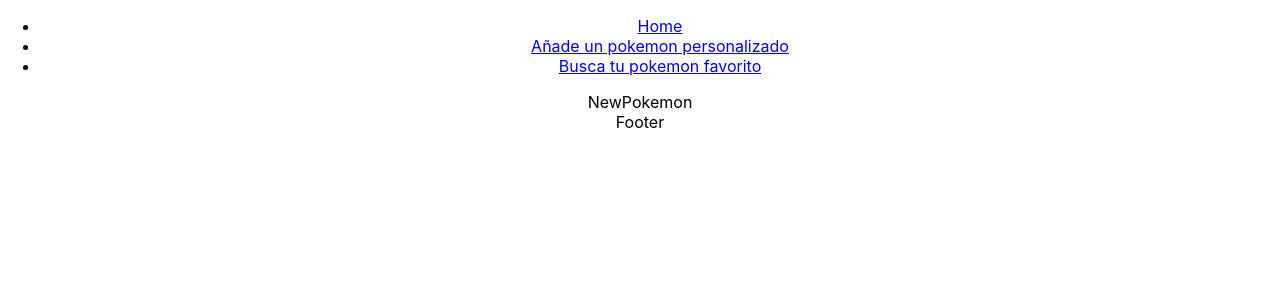
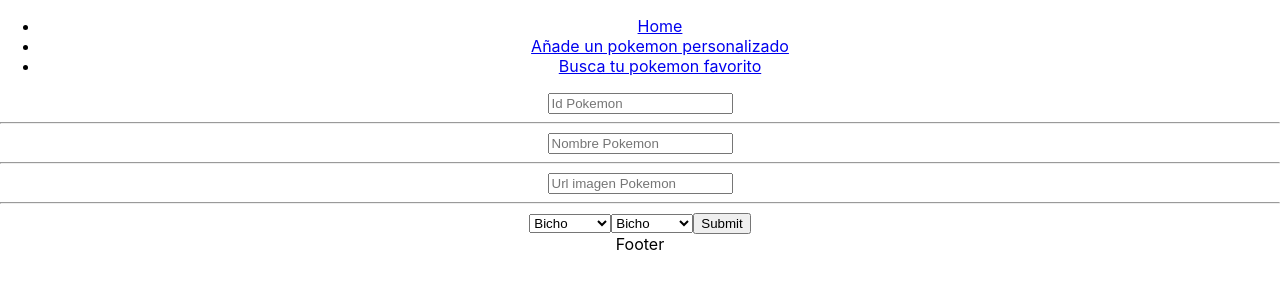
Before and after one commit to City93/poke-react, a React (Create React App) app: page /new in a window 1280 px wide. Shown: the top 300 px of the page. Built offline with nearby package versions, Linux system fonts and the light colour scheme.

Commit message:
optional form created

```diff
--- a/package.json
+++ b/package.json
@@ -8,6 +8,7 @@
     "@testing-library/user-event": "^13.5.0",
     "axios": "^0.24.0",
     "react": "^17.0.2",
+    "react-hook-form": "^7.22.2",
     "react-router-dom": "^6.2.1",
     "react-scripts": "5.0.0",
     "use-debounce": "^7.0.1",
--- a/src/components/Main/Main.jsx
+++ b/src/components/Main/Main.jsx
@@ -17,7 +17,7 @@ const Main = () => {
   useEffect(() => {
     const getPokemons = async (pokemonName) =>{
 
-      if(value && !(pokemon.find(element => element.name === pokemonName))) try{
+      if(value && !(pokemon.find(element => element.name === pokemonName.toLowerCase()))) try{
         const data = await axios.get(`https://pokeapi.co/api/v2/pokemon/${pokemonName.toLowerCase()}`)
         const pokeInfo = {
           name: data.data.name,
@@ -35,12 +35,15 @@ const Main = () => {
   const handleChange = (name) =>{
     changeInput(name)
   }
+  const newPokemon = (pokeInfo) =>{
+    changePokemon([...pokemon,pokeInfo])
+  }
 
 
   return <main className="main">
     <Routes>
       <Route path="/" element={<ListaPokemon pokeInfo={pokemon}/>} exact />
-      <Route path="/new" element={<NewPokemon/>} />
+      <Route path="/new" element={<NewPokemon newPokemon = {(e) =>newPokemon(e)}/>} />
       <Route path="/search" element={<Form lastPokemon={lastPokemon} handleChange = {(e) =>handleChange(e)}/>} />
     </Routes>
   </main>;
--- a/src/components/NewPokemon/NewPokemon.jsx
+++ b/src/components/NewPokemon/NewPokemon.jsx
@@ -1,7 +1,63 @@
 import React from "react";
+import { useForm } from "react-hook-form";
 
-const NewPokemon = () => {
-  return <div>NewPokemon</div>;
+const NewPokemon = (props) => {
+
+  const { register, handleSubmit } = useForm();
+
+
+  const onSubmit = data => props.newPokemon(data);
+
+
+  return     <form onSubmit={handleSubmit(onSubmit)}>
+  {/* register your input into the hook by invoking the "register" function */}
+  <input required placeholder="Id Pokemon"{...register("id")} /><hr/>
+  <input minLength='3' required placeholder="Nombre Pokemon"{...register("name")} /><hr/>
+  <input required placeholder="Url imagen Pokemon"{...register("img")} /><hr/>
+  <select required {...register("type1")}>
+        <option value="bicho">Bicho</option>
+        <option value="siniestro">Siniestro</option>
+        <option value="dragon">Dragon</option>
+        <option value="electrico">Electrico</option>
+        <option value="hada">Hada</option>
+        <option value="lucha">Lucha</option>
+        <option value="fuego">Fuego</option>
+        <option value="volador">Volador</option>
+        <option value="fantasma">Fantasma</option>
+        <option value="planta">Planta</option>
+        <option value="tierra">Tierra</option>
+        <option value="hielo">Hielo</option>
+        <option value="normal">Normal</option>
+        <option value="veneno">Veneno</option>
+        <option value="psiquico">Psiquico</option>
+        <option value="piedra">Piedra</option>
+        <option value="acero">Acero</option>
+        <option value="agua">Agua</option>
+  </select>
+  <select {...register("type2")}>
+  <option placeholder="Tipo 2" value="bicho">Bicho</option>
+        <option value="" defaultValue>Tipo 2</option>
+        <option value="siniestro">Siniestro</option>
+        <option value="dragon">Dragon</option>
+        <option value="electrico">Electrico</option>
+        <option value="hada">Hada</option>
+        <option value="lucha">Lucha</option>
+        <option value="fuego">Fuego</option>
+        <option value="volador">Volador</option>
+        <option value="fantasma">Fantasma</option>
+        <option value="planta">Planta</option>
+        <option value="tierra">Tierra</option>
+        <option value="hielo">Hielo</option>
+        <option value="normal">Normal</option>
+        <option value="veneno">Veneno</option>
+        <option value="psiquico">Psiquico</option>
+        <option value="piedra">Piedra</option>
+        <option value="acero">Acero</option>
+        <option value="agua">Agua</option>
+  </select>
+
+  <input type="submit" />
+</form>;
 };
 
 export default NewPokemon;
```
Also changed, not shown: 1 other file (tests, documents, lock files or other folders).
